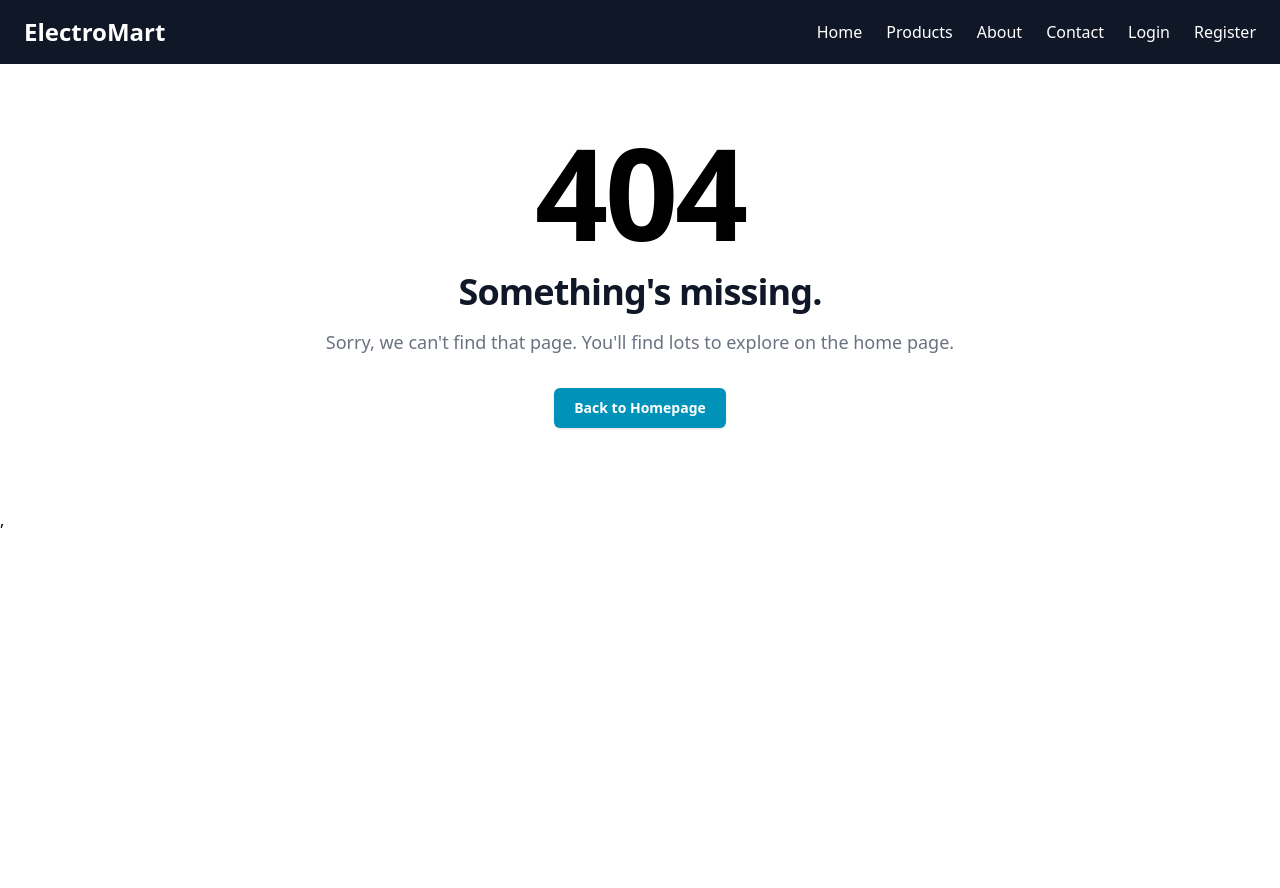
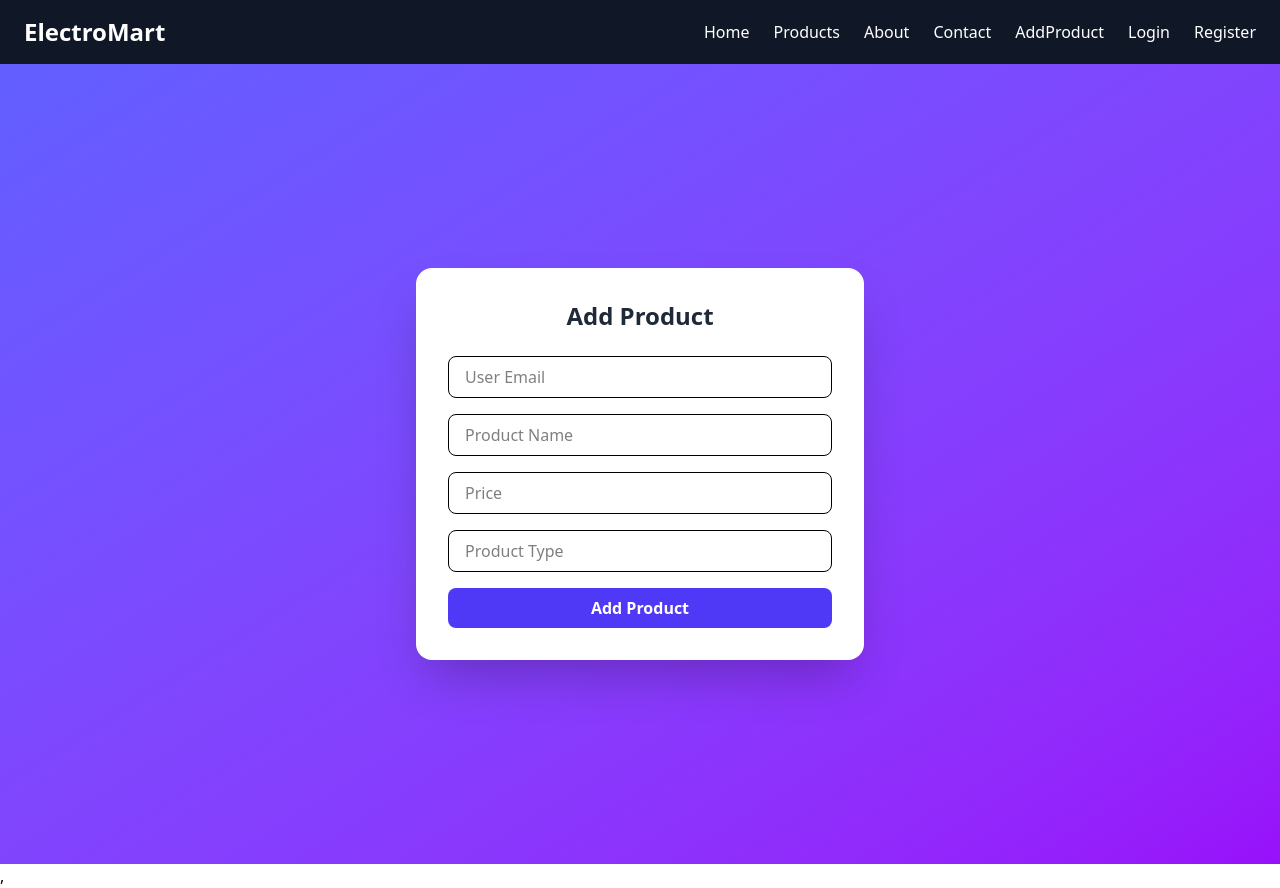
Before and after one commit to Nithinlinga/Electronics-Ecommerce, a React (Vite) app: page /addProduct in a window 1280 px wide. Before the commit this address had no page. Before the commit the page ends 800 px from the top, so only its background shows below. Built offline with nearby package versions, Linux system fonts and the light colour scheme.

Commit message:
add product

```diff
--- a/src/App.jsx
+++ b/src/App.jsx
@@ -12,6 +12,7 @@ import UserProfile from "./components/UserProfile";
 import UnauthorizedPage from "./components/UnauthorizedPage";
 import NotFound from "./notFound/NotFound";
 import ProtectedRoute from "./routes/ProtectedRoute";
+import AddProduct from "./components/Admin/AddProduct";
 
 function App() {
   return (
@@ -26,6 +27,7 @@ function App() {
         <Route path="/about" element={<div className="p-6">About Us Page</div>} />
         <Route path="/contact" element={<div className="p-6">Contact Page</div>} />
         <Route path="/home" element={<Home />}/>
+        <Route path="/addProduct" element={<AddProduct/>}/>
 
         {/* Added Auth Routes */}
         <Route path="/login" element={<Login />} />
--- /dev/null
+++ b/src/components/Admin/AddProduct.jsx
@@ -0,0 +1,111 @@
+import React, { useState } from "react";
+import axios from "axios";
+
+const AddProduct = () => {
+  const [email, setEmail] = useState("");
+  const [productName, setProductName] = useState("");
+  const [price, setPrice] = useState("");
+  const [type, setType] = useState("");
+  const [message, setMessage] = useState("");
+
+  const handleSubmit = async (e) => {
+    e.preventDefault();
+
+    const token = localStorage.getItem("token");
+
+    if (!token) {
+      setMessage("Please login first ❌");
+      return;
+    }
+
+    try {
+      await axios.post(
+        "http://localhost:9001/app2/api/product/add",
+        {
+          email,
+          productName,
+          price,
+          type,
+        },
+        {
+          headers: {
+            Authorization: `Bearer ${token}`,
+            "Content-Type": "application/json",
+          },
+        }
+      );
+
+      setMessage("Product added successfully ✅");
+      setEmail("");
+      setProductName("");
+      setPrice("");
+      setType("");
+    } catch (error) {
+      console.error(error);
+      setMessage("Failed to add product ❌");
+    }
+  };
+
+  return (
+    <div className="min-h-screen flex items-center justify-center bg-gradient-to-br from-indigo-500 to-purple-600">
+      <div className="bg-white w-full max-w-md p-8 rounded-2xl shadow-2xl">
+        <h2 className="text-2xl font-bold text-center text-gray-800 mb-6">
+          Add Product
+        </h2>
+
+        {message && (
+          <p className="text-center mb-4 text-sm font-medium text-green-600">
+            {message}
+          </p>
+        )}
+
+        <form onSubmit={handleSubmit} className="space-y-4">
+          <input
+            type="email"
+            placeholder="User Email"
+            value={email}
+            onChange={(e) => setEmail(e.target.value)}
+            required
+            className="w-full px-4 py-2 border rounded-lg focus:ring-2 focus:ring-indigo-400 outline-none"
+          />
+
+          <input
+            type="text"
+            placeholder="Product Name"
+            value={productName}
+            onChange={(e) => setProductName(e.target.value)}
+            required
+            className="w-full px-4 py-2 border rounded-lg focus:ring-2 focus:ring-indigo-400 outline-none"
+          />
+
+          <input
+            type="number"
+            placeholder="Price"
+            value={price}
+            onChange={(e) => setPrice(e.target.value)}
+            required
+            className="w-full px-4 py-2 border rounded-lg focus:ring-2 focus:ring-indigo-400 outline-none"
+          />
+
+          <input
+            type="text"
+            placeholder="Product Type"
+            value={type}
+            onChange={(e) => setType(e.target.value)}
+            required
+            className="w-full px-4 py-2 border rounded-lg focus:ring-2 focus:ring-indigo-400 outline-none"
+          />
+
+          <button
+            type="submit"
+            className="w-full py-2 bg-indigo-600 hover:bg-indigo-700 text-white font-semibold rounded-lg transition duration-300"
+          >
+            Add Product
+          </button>
+        </form>
+      </div>
+    </div>
+  );
+};
+
+export default AddProduct;
--- a/src/components/Navbar.jsx
+++ b/src/components/Navbar.jsx
@@ -26,6 +26,7 @@ export default function Navbar() {
         <Link to="/products" className="hover:text-yellow-400">Products</Link>
         <Link to="/about" className="hover:text-yellow-400">About</Link>
         <Link to="/contact" className="hover:text-yellow-400">Contact</Link>
+        <Link to="/addProduct" className="hover:text-yellow-400">AddProduct</Link>
 
         {/* New buttons */}
         {!isAuthenticated &&
```
